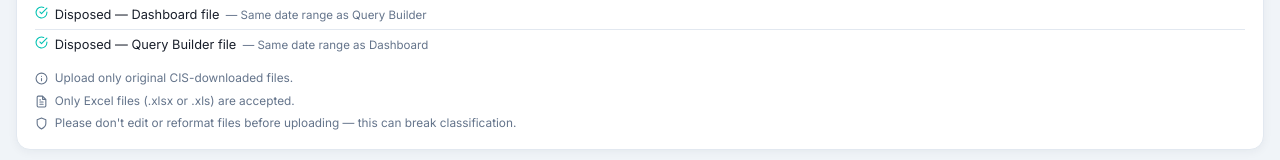
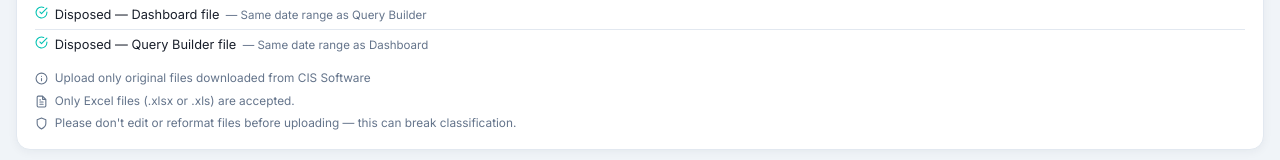
Before and after one commit to myexcelweb/reports_hub, a React (Vite) app: page / in a window 1280 px wide. Shown: the part 338-498 px from the top of the page. Built offline with nearby package versions, Linux system fonts and the light colour scheme.

Commit message:
Update 2026-07-01 14:56

```diff
--- a/src/components/UploadScreen.jsx
+++ b/src/components/UploadScreen.jsx
@@ -677,7 +677,7 @@
                     <ul className="instructions-points">
                         <li>
                             <InfoIcon size={13} />
-                            <span>Upload only original CIS-downloaded files.</span>
+                            <span>Upload only original files downloaded from CIS Software</span>
                         </li>
                         <li>
                             <FileTextIcon size={13} />
```
